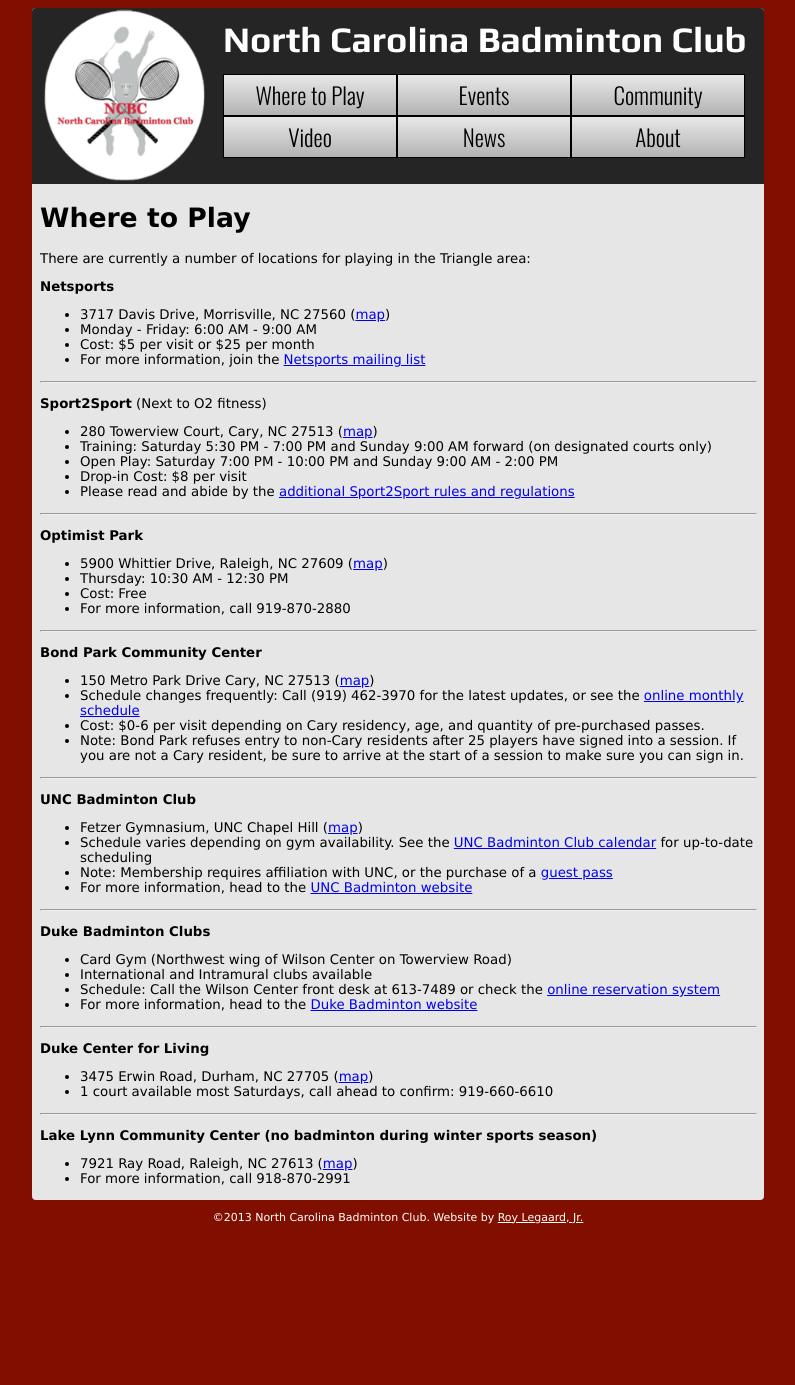
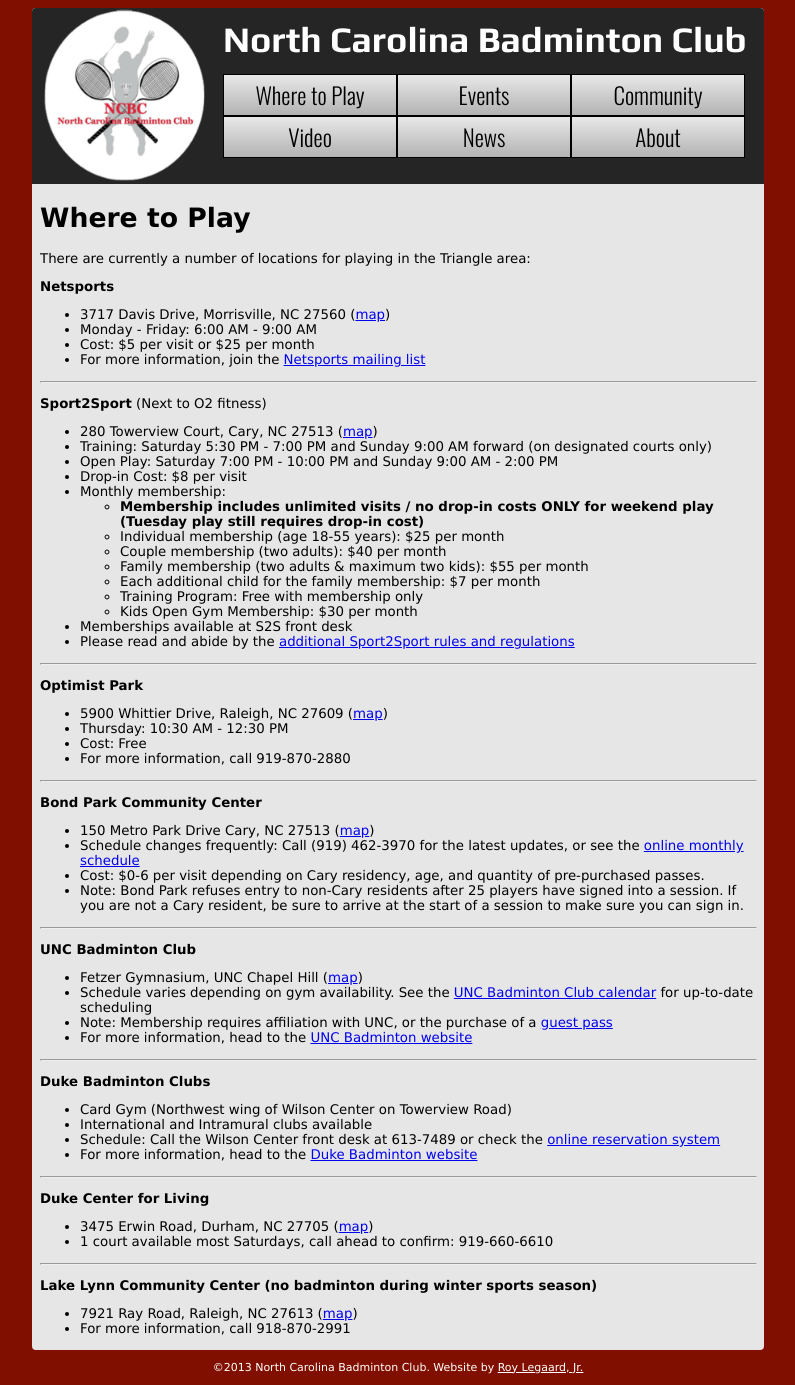
Before and after one commit to NCBC/ncbc.github.com, a Jekyll site: the page built from locations.md, in a window 1280 px wide. Shown: the whole page, without its empty margins (242-1037 px from the left). Built offline with Jekyll 4.4.1, drawn with Linux system fonts in a browser that asks for light colours; Markdown is read by kramdown in place of the engine named in the settings; before the commit the page ends 1235 px from its top, so only the background shows below that.

Commit message:
Edited S2S information

```diff
--- a/locations.md
+++ b/locations.md
@@ -21,6 +21,15 @@
 * Training: Saturday 5:30 PM - 7:00 PM and Sunday 9:00 AM forward (on designated courts only)
 * Open Play: Saturday 7:00 PM - 10:00 PM and Sunday 9:00 AM - 2:00 PM
 * Drop-in Cost: $8 per visit
+* Monthly membership: <br />
+	* **Membership includes unlimited visits / no drop-in costs ONLY for weekend play (Tuesday play still requires drop-in cost)** <br />
+	* Individual membership (age 18-55 years): $25 per month <br />
+	* Couple membership (two adults): $40 per month <br />
+	* Family membership (two adults & maximum two kids): $55 per month <br />
+	* Each additional child for the family membership: $7 per month <br />
+	* Training Program: Free with membership only <br />
+	* Kids Open Gym Membership: $30 per month <br />
+* Memberships available at S2S front desk
 * Please read and abide by the [additional Sport2Sport rules and regulations](http://ncbadminton.org/s2s)
 
 <hr />
```
